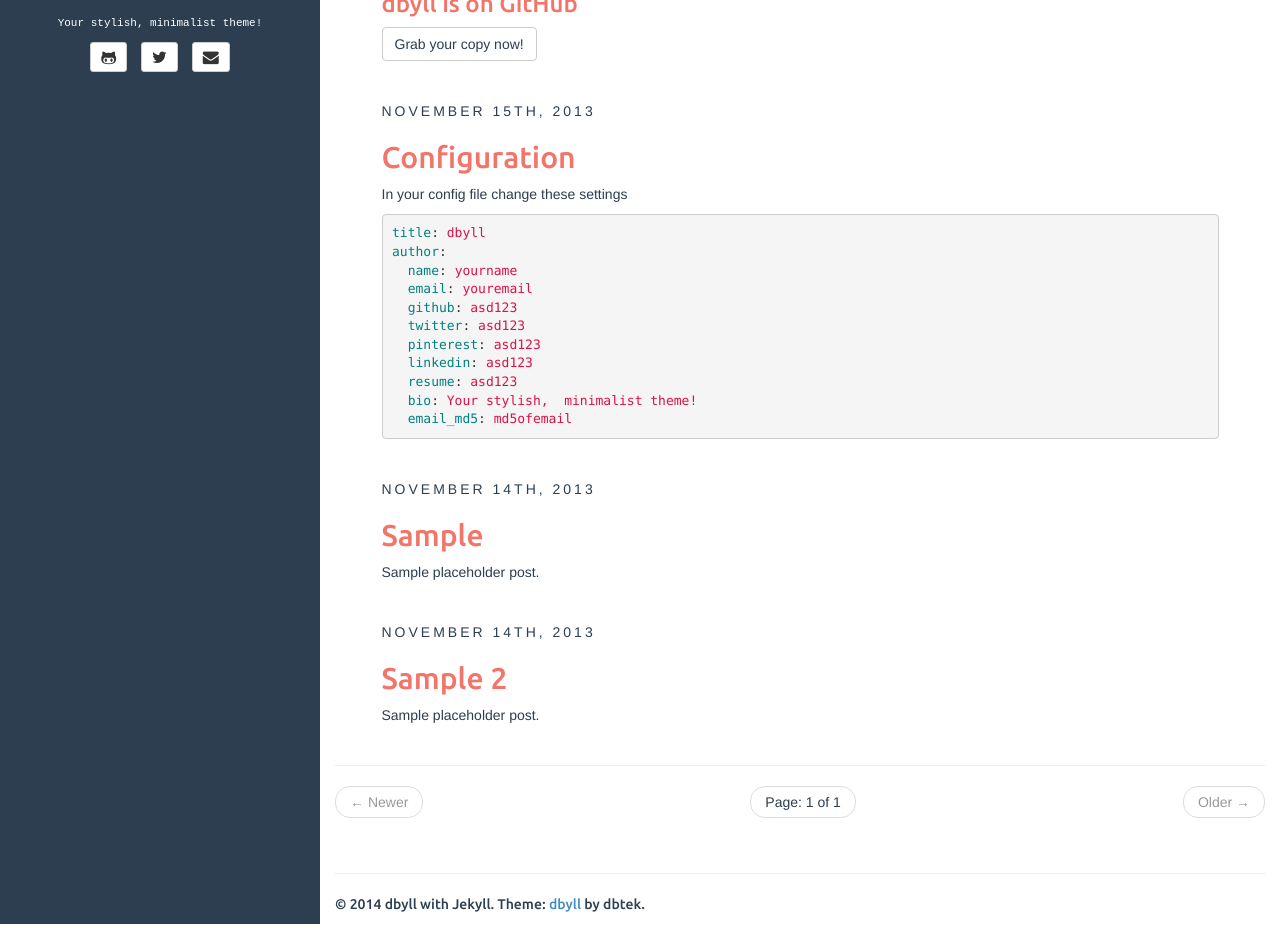
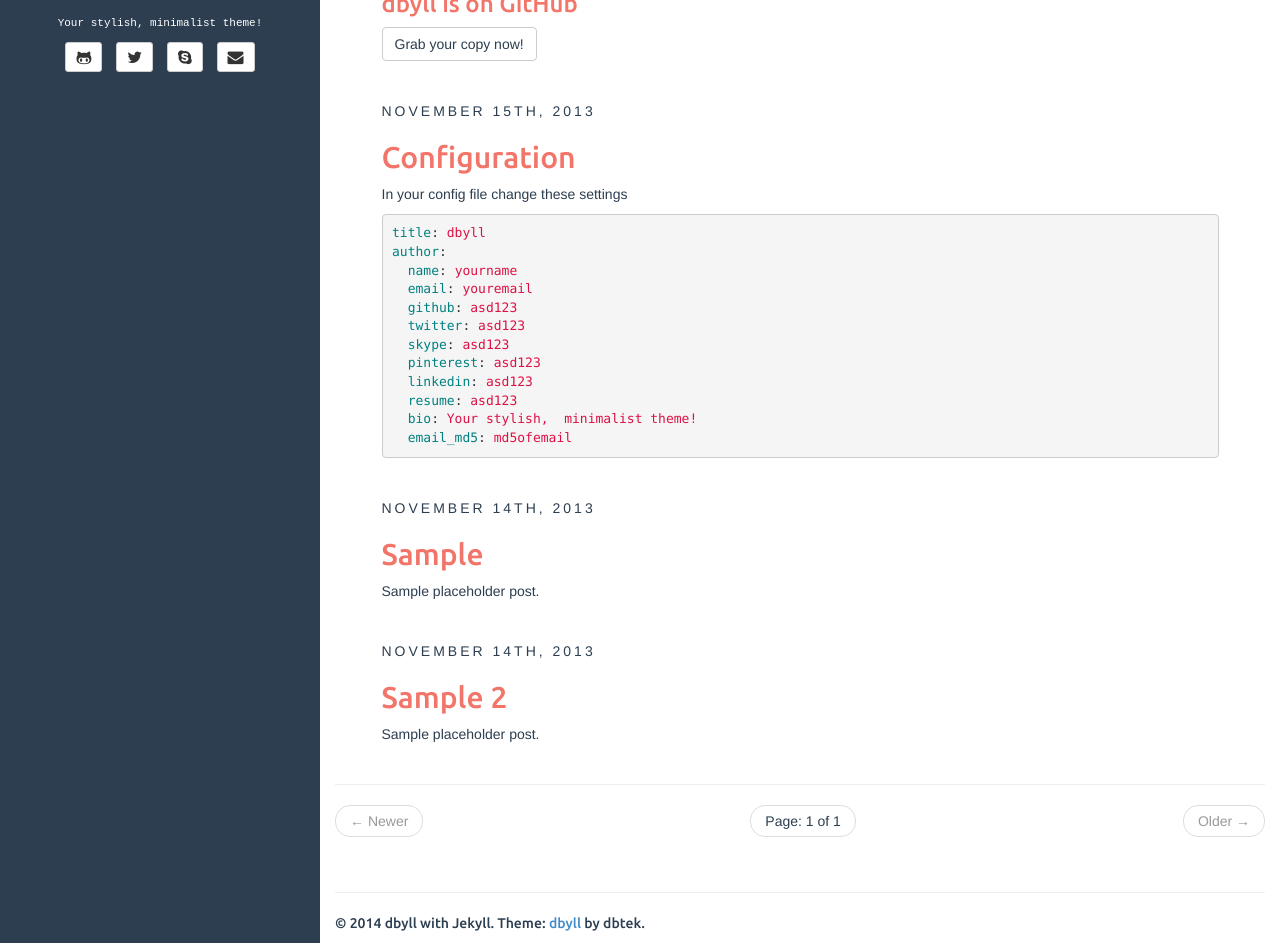
Before and after one commit to dbtek/dbyll, a Jekyll site: the page built from index.html, in a window 1280 px wide and 1225 px high, cut to the strip 282-1225 px from the top of the window. Built offline with Jekyll 4.4.1, drawn with Linux system fonts in a browser that asks for light colours; the list of posts is cut into pages by our own code.

Commit message:
Added Skype button
Fixes #23

```diff
--- a/_config.yml
+++ b/_config.yml
@@ -20,6 +20,7 @@
   email: dbyll@ismaildemirbilek.com
   github: dbtek
   twitter: dbtek
+  skype: dbtek
   pinterest: asd123
   linkedin: asd123
   bio: Your stylish, minimalist theme!
--- a/_includes/default.html
+++ b/_includes/default.html
@@ -51,6 +51,11 @@
 			{% if site.author.twitter %}
 			<a type="button" class="navbar-toggle nav-link" href="http://twitter.com/{{ site.author.twitter }}">
 				<i class="fa fa-twitter"></i>
+			</a>
+			{% endif %}
+			{% if site.author.skype %}
+			<a type="button" class="navbar-toggle nav-link" href="skype:{{ site.author.skype }}?add">
+				<i class="fa fa-skype"></i>
 			</a>
 			{% endif %}
 			{% if site.author.email %}
--- a/_includes/sidebar.html
+++ b/_includes/sidebar.html
@@ -27,6 +27,13 @@
 		<li>
 			<a class="btn btn-default btn-sm" href="https://twitter.com/{{ site.author.twitter }}">
 				<i class="fa fa-twitter fa-lg"></i>
+			</a>
+		</li>
+		{% endif %}
+		{% if site.author.skype %}
+		<li>
+			<a class="btn btn-default btn-sm" href="skype:{{ site.author.skype }}?add">
+				<i class="fa fa-skype fa-lg"></i>
 			</a>
 		</li>
 		{% endif %}
--- a/_posts/2013-11-15-configuration.md
+++ b/_posts/2013-11-15-configuration.md
@@ -15,6 +15,7 @@
   email: youremail
   github: asd123
   twitter: asd123
+  skype: asd123
   pinterest: asd123
   linkedin: asd123
   resume: asd123
```
